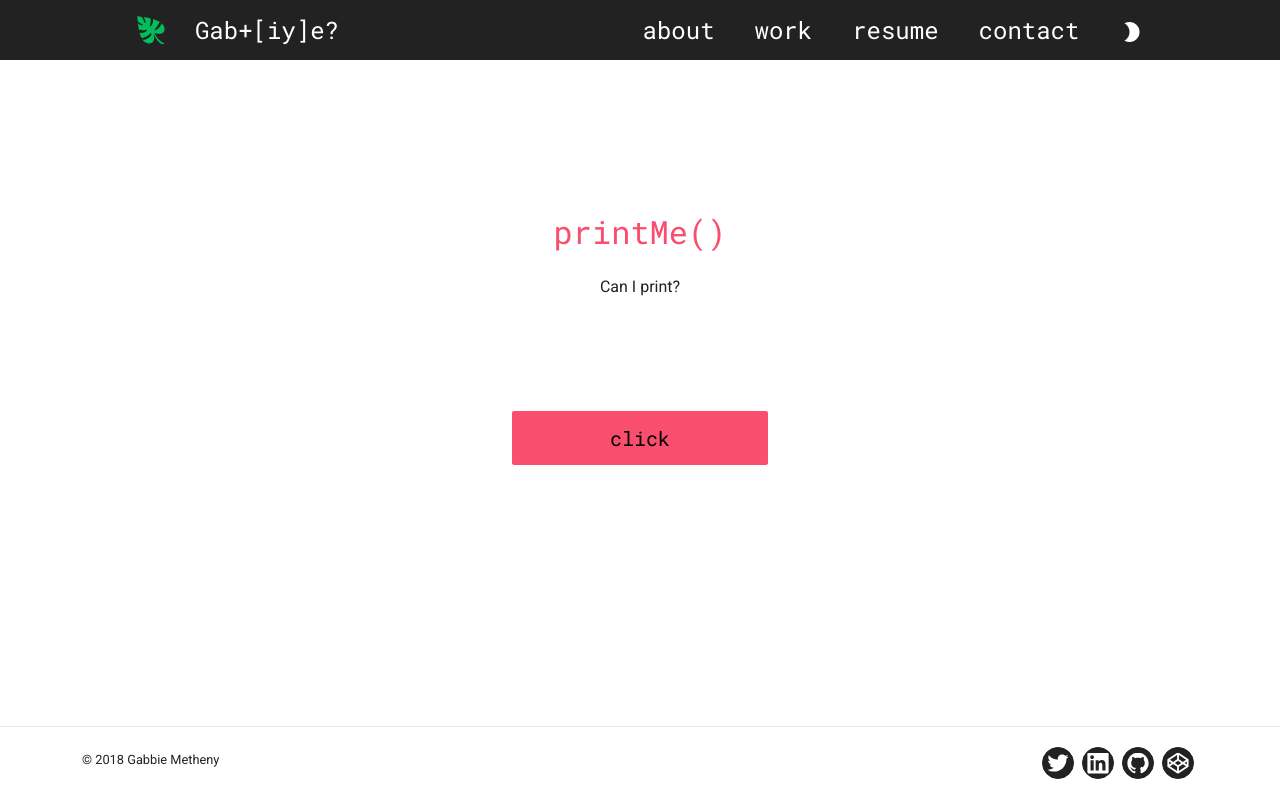
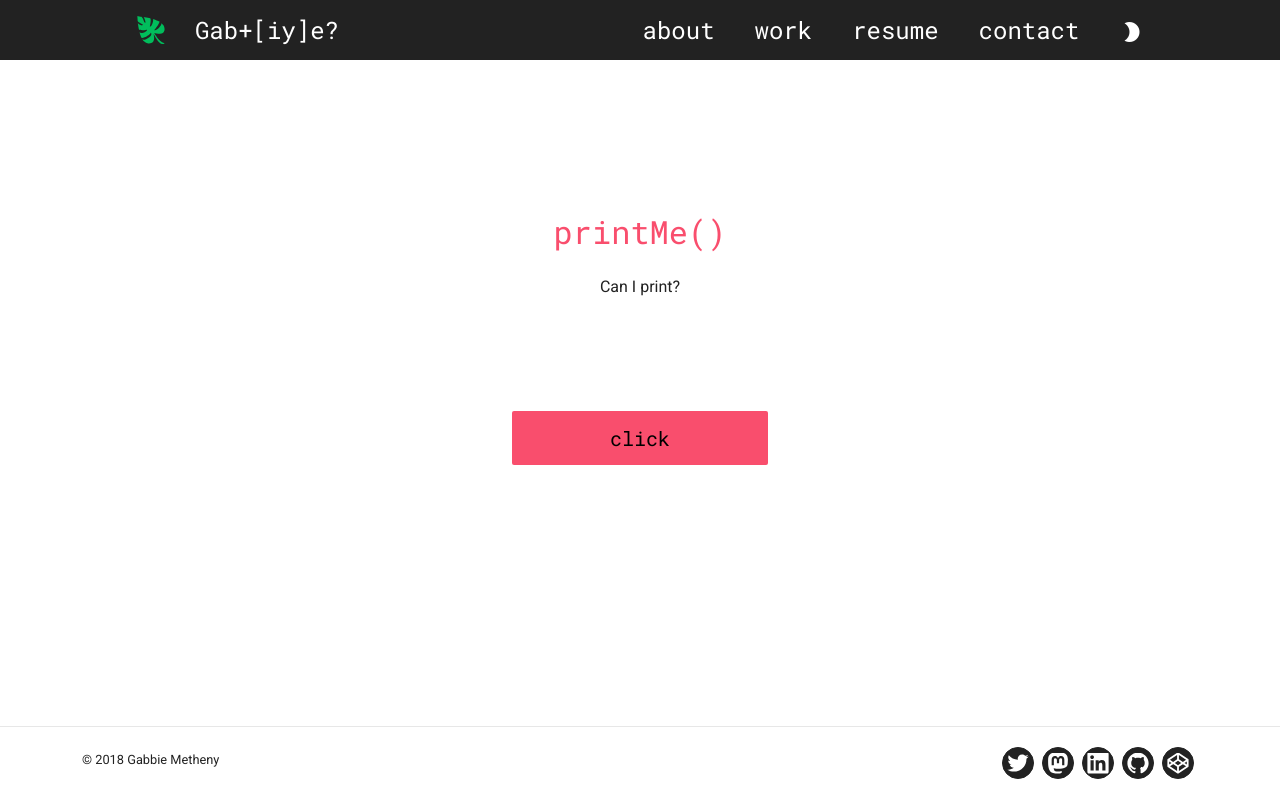
Before and after one commit to gpmetheny/gpmetheny.github.io, a React (Create React App) app: page /#/print in a window 1280 px wide. Built offline with nearby package versions, Linux system fonts and the light colour scheme.

Commit message:
add mastodon icon and verification

```diff
--- a/src/App.css
+++ b/src/App.css
@@ -448,6 +448,10 @@ footer .row {
   fill: #1DA1F2;
 }
 
+#mastodon-icon:hover path {
+  fill: #3088d4;
+}
+
 #linkedin-icon:hover path {
   fill: #0077B5;
 }
@@ -460,9 +464,9 @@ footer .row {
   fill: #000000;
 }
 
-#treehouse-icon:hover path {
+/* #treehouse-icon:hover path {
   fill: #5FCF80;
-}
+} */
 
 @media (min-width: 768px) {
 
--- a/src/Components/Footer.js
+++ b/src/Components/Footer.js
@@ -16,7 +16,7 @@ class _Footer extends Component {
           <div className="py-1">
             <ul className="d-flex justify-content-center">
               {socialList
-                .filter((social) => social.id !== 'treehouse-icon')
+                // .filter((social) => social.id !== 'treehouse-icon')
                 .map((social) => {
                   return (
                     <SocialIcon
--- a/src/Components/SocialIcon.js
+++ b/src/Components/SocialIcon.js
@@ -22,7 +22,11 @@ class SocialIcon extends Component {
   render() {
     return (
       <li className="social-icon" id={this.props.id}>
-        <a href={this.props.href} target="_blank" rel="noopener noreferrer">
+        <a
+          href={this.props.href}
+          target="_blank"
+          rel={this.props.id === 'mastodon-icon' ? 'me noopener noreferrer' : 'noopener noreferrer'}
+        >
           <SVG
             alt={this.props.id}
             circles={this.props.circles}
--- a/src/SVG/socialList.js
+++ b/src/SVG/socialList.js
@@ -5,6 +5,15 @@ const socialList = [
     paths: [
       {
         d: "M23.954 4.569c-.885.389-1.83.654-2.825.775 1.014-.611 1.794-1.574 2.163-2.723-.951.555-2.005.959-3.127 1.184-.896-.959-2.173-1.559-3.591-1.559-2.717 0-4.92 2.203-4.92 4.917 0 .39.045.765.127 1.124C7.691 8.094 4.066 6.13 1.64 3.161c-.427.722-.666 1.561-.666 2.475 0 1.71.87 3.213 2.188 4.096-.807-.026-1.566-.248-2.228-.616v.061c0 2.385 1.693 4.374 3.946 4.827-.413.111-.849.171-1.296.171-.314 0-.615-.03-.916-.086.631 1.953 2.445 3.377 4.604 3.417-1.68 1.319-3.809 2.105-6.102 2.105-.39 0-.779-.023-1.17-.067 2.189 1.394 4.768 2.209 7.557 2.209 9.054 0 13.999-7.496 13.999-13.986 0-.209 0-.42-.015-.63.961-.689 1.8-1.56 2.46-2.548l-.047-.02z"
+      }
+    ]
+  },
+  {
+    href: "https://mastodon.technology/@gpmetheny",
+    id: "mastodon-icon",
+    paths: [
+      {
+        d: "M23.193 7.879c0-5.206-3.411-6.732-3.411-6.732C18.062.357 15.108.025 12.041 0h-.076c-3.068.025-6.02.357-7.74 1.147 0 0-3.411 1.526-3.411 6.732 0 1.192-.023 2.618.015 4.129.124 5.092.934 10.109 5.641 11.355 2.17.574 4.034.695 5.535.612 2.722-.15 4.25-.972 4.25-.972l-.09-1.975s-1.945.613-4.129.539c-2.165-.074-4.449-.233-4.799-2.891a5.499 5.499 0 0 1-.048-.745s2.125.52 4.817.643c1.646.075 3.19-.097 4.758-.283 3.007-.359 5.625-2.212 5.954-3.905.517-2.665.475-6.507.475-6.507zm-4.024 6.709h-2.497V8.469c0-1.29-.543-1.944-1.628-1.944-1.2 0-1.802.776-1.802 2.312v3.349h-2.483v-3.35c0-1.536-.602-2.312-1.802-2.312-1.085 0-1.628.655-1.628 1.944v6.119H4.832V8.284c0-1.289.328-2.313.987-3.07.68-.758 1.569-1.146 2.674-1.146 1.278 0 2.246.491 2.886 1.474L12 6.585l.622-1.043c.64-.983 1.608-1.474 2.886-1.474 1.104 0 1.994.388 2.674 1.146.658.757.986 1.781.986 3.07v6.304z"
       }
     ]
   },
@@ -35,15 +44,15 @@ const socialList = [
       }
     ]
   },
-  {
-    href: "https://teamtreehouse.com/gpmetheny",
-    id: "treehouse-icon",
-    paths: [
-      {
-        d: "M20.537 4.118c-.806-.453-2.092.278-2.871 1.635L16.25 8.215a3.104 3.104 0 0 0 .21 3.18l.041.062c.653.94 1.535 1.808 1.823 2.118a1.613 1.613 0 0 1-.739 2.654 1.603 1.603 0 0 1-2.025-1.747c.045-.35-.067-.927-.574-1.489-.506-.563-1.54.5-1.874 1.61l-.016.061c-.334 1.094-.546 2.05-.482 2.143.037.06.072.12.105.182a1.81 1.81 0 0 1-3.196 1.701 1.806 1.806 0 0 1 .747-2.446l.121-.061c.065-.03.26-.486.423-1.032l.301-.987c.019-.047.033-.107.045-.168l.897-3.19-.957 1.96c-.112-.363-.3-.38-.709-.091-.243.183-.653.531-.85.669-.365.273-.685.788-.851 1.109a1.313 1.313 0 0 1-.41.5c-.684.564-1.687.456-2.234-.227a1.591 1.591 0 0 1 .912-2.552c.409-.092 1.777-.927 2.596-1.52.152-.106.274-.197.38-.304l2.203-1.67-1.914 1.032s-.196-.016-.426.017c-.698.075-1.428.182-1.564.35a.999.999 0 0 1-.29.272c-.637.456-1.519.32-1.989-.317A1.437 1.437 0 0 1 6.29 8.04c.259-.183.577-.274.865-.274.518.016 1.87.29 2.993.092l.288-.045c1.14-.196 2.476-1.186 3.024-2.187l1.184-2.067c.653-1.139.608-2.384-.105-2.795l-1.323-.76c-.653-.363-1.715-.363-2.354 0L2.004 4.97C1.337 5.319.805 6.23.805 6.975v9.744c0 .744.532 1.656 1.178 2.02l8.85 4.983c.652.365 1.716.365 2.354 0l8.826-4.983c.653-.368 1.184-1.276 1.184-2.02v-9.76c0-.744-.531-1.653-1.169-2.02l-1.46-.823"
-      }
-    ]
-  }
+  // {
+  //   href: "https://teamtreehouse.com/gpmetheny",
+  //   id: "treehouse-icon",
+  //   paths: [
+  //     {
+  //       d: "M20.537 4.118c-.806-.453-2.092.278-2.871 1.635L16.25 8.215a3.104 3.104 0 0 0 .21 3.18l.041.062c.653.94 1.535 1.808 1.823 2.118a1.613 1.613 0 0 1-.739 2.654 1.603 1.603 0 0 1-2.025-1.747c.045-.35-.067-.927-.574-1.489-.506-.563-1.54.5-1.874 1.61l-.016.061c-.334 1.094-.546 2.05-.482 2.143.037.06.072.12.105.182a1.81 1.81 0 0 1-3.196 1.701 1.806 1.806 0 0 1 .747-2.446l.121-.061c.065-.03.26-.486.423-1.032l.301-.987c.019-.047.033-.107.045-.168l.897-3.19-.957 1.96c-.112-.363-.3-.38-.709-.091-.243.183-.653.531-.85.669-.365.273-.685.788-.851 1.109a1.313 1.313 0 0 1-.41.5c-.684.564-1.687.456-2.234-.227a1.591 1.591 0 0 1 .912-2.552c.409-.092 1.777-.927 2.596-1.52.152-.106.274-.197.38-.304l2.203-1.67-1.914 1.032s-.196-.016-.426.017c-.698.075-1.428.182-1.564.35a.999.999 0 0 1-.29.272c-.637.456-1.519.32-1.989-.317A1.437 1.437 0 0 1 6.29 8.04c.259-.183.577-.274.865-.274.518.016 1.87.29 2.993.092l.288-.045c1.14-.196 2.476-1.186 3.024-2.187l1.184-2.067c.653-1.139.608-2.384-.105-2.795l-1.323-.76c-.653-.363-1.715-.363-2.354 0L2.004 4.97C1.337 5.319.805 6.23.805 6.975v9.744c0 .744.532 1.656 1.178 2.02l8.85 4.983c.652.365 1.716.365 2.354 0l8.826-4.983c.653-.368 1.184-1.276 1.184-2.02v-9.76c0-.744-.531-1.653-1.169-2.02l-1.46-.823"
+  //     }
+  //   ]
+  // }
 ];
 
 export default socialList;
```
